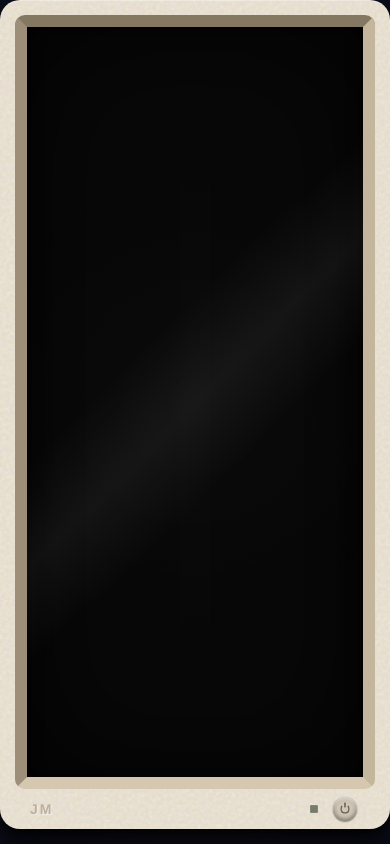
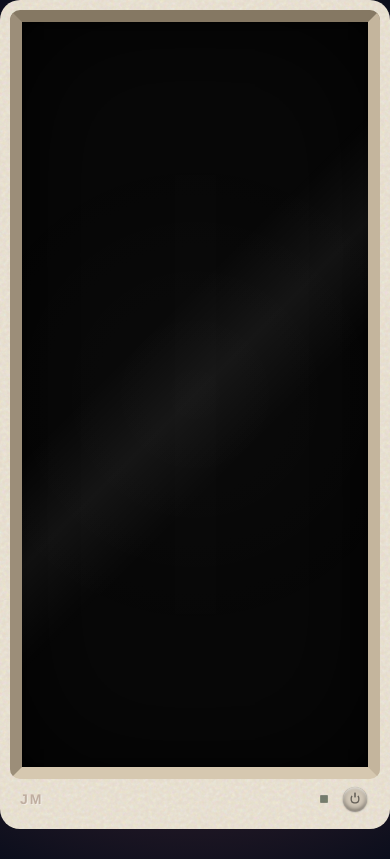
Before and after one commit to jmaddaus/webt, a plain HTML site: page index.html in a window 390 px wide. Drawn offline with Linux system fonts and the light colour scheme.

Commit message:
Minor fixes for mobile.

```diff
--- a/kernel.js
+++ b/kernel.js
@@ -79,7 +79,8 @@ export async function handleCommand(fullCmd) {
     // Dynamic Execution
     if (validCommands.includes(cmd)) {
         try {
-            const module = await import(`./commands/${cmd}.js`);
+            //const module = await import(`./commands/${cmd}.js`);
+            const module = await import(`./commands/${cmd}.js?v=${Date.now()}`); //add timestamp to force reload to avoid cache issues
             const result = await module.execute(args);
             if (result) addToHistory(result);
         } catch (error) {
--- a/monitor.css
+++ b/monitor.css
@@ -453,15 +453,18 @@
 		flex-direction: column;
 		margin-bottom: 0;
 		padding-bottom: 0;
+		padding: 10px;
 
 		width: 100%;
 		height: 100svh;
 		max-width: none;
+		box-shadow: none;
 	}
 
 	.monitor-chin {
+		flex-shrink: 0;
 		height: 40px;
-		padding: 0 15px;
+		padding: 0 10px;
 		align-items: center;
 	}
 	.power-button {
@@ -509,9 +512,15 @@
 		width: 100%;
 	}
 
+	html,
 	body {
 		/* This ensures the monitor starts at the top, rather than floating in middle */
+		margin: 0;
+		padding: 0;
 		justify-content: flex-start;
+		overflow: hidden;
+		width: 100%;
+		height: 100svh;
 		padding-bottom: 15px;
 	}
 
```
Also changed, not shown: 1 other file.
